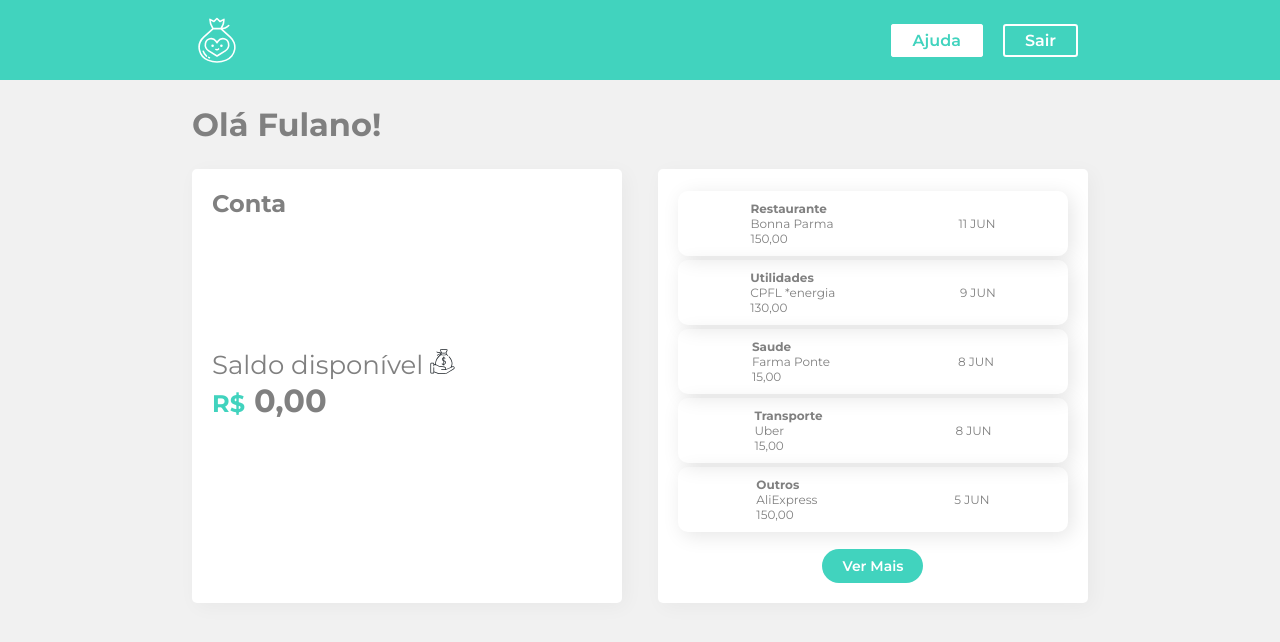
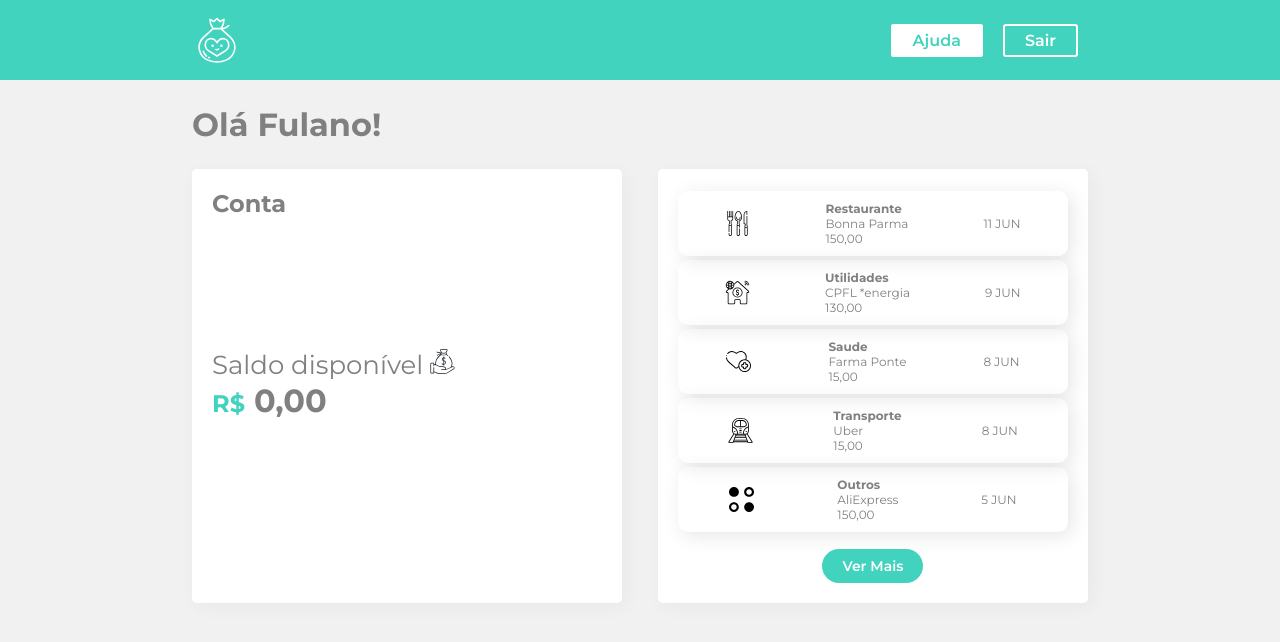
Before and after one commit to JGA7077/alura_react-styled-components, a React (Create React App) app: page / in a window 1280 px wide. Shown: the top 642 px of the page. Built offline with nearby package versions, Linux system fonts and the light colour scheme.

Commit message:
04 - 05.Ícones

```diff
--- /dev/null
+++ b/src/Components/ImageFilter.js
@@ -0,0 +1,19 @@
+import React from 'react';
+import alimentacao from "../assets/images/alimentacao.svg"
+import outros from "../assets/images/outros.svg"
+import saude from "../assets/images/saude.svg"
+import transporte from "../assets/images/transporte.svg"
+import utilidades from "../assets/images/utilidades.svg"
+import {Icone} from "./UI"
+
+export default (type) => {
+  const Images = {
+    Restaurante: <Icone src={alimentacao} alt="Restaurante" />,
+    Utilidades: <Icone src={utilidades} alt="Utilidades" />,
+    Saude: <Icone src={saude} alt="Saúde" />,
+    Transporte: <Icone src={transporte} alt="Transporte" />,
+    default: <Icone src={outros} alt="Outro" />,
+  }
+
+  return Images[type] || Images.default
+}
--- a/src/Components/Items/index.jsx
+++ b/src/Components/Items/index.jsx
@@ -1,6 +1,7 @@
 import React from "react";
 import styled from "styled-components";
 import Item from "../Item";
+import ImageFilter from "../ImageFilter"
 
 const Items = styled.div`
   box-shadow: 4px 4px 20px 0px rgba(0,0,0,0.1);
@@ -16,6 +17,7 @@
 export default (props) => {
   return(
     <Items>
+      {ImageFilter(props.type)}
       <Item {...props} />
       <span>{props.date}</span>
     </Items>
```
